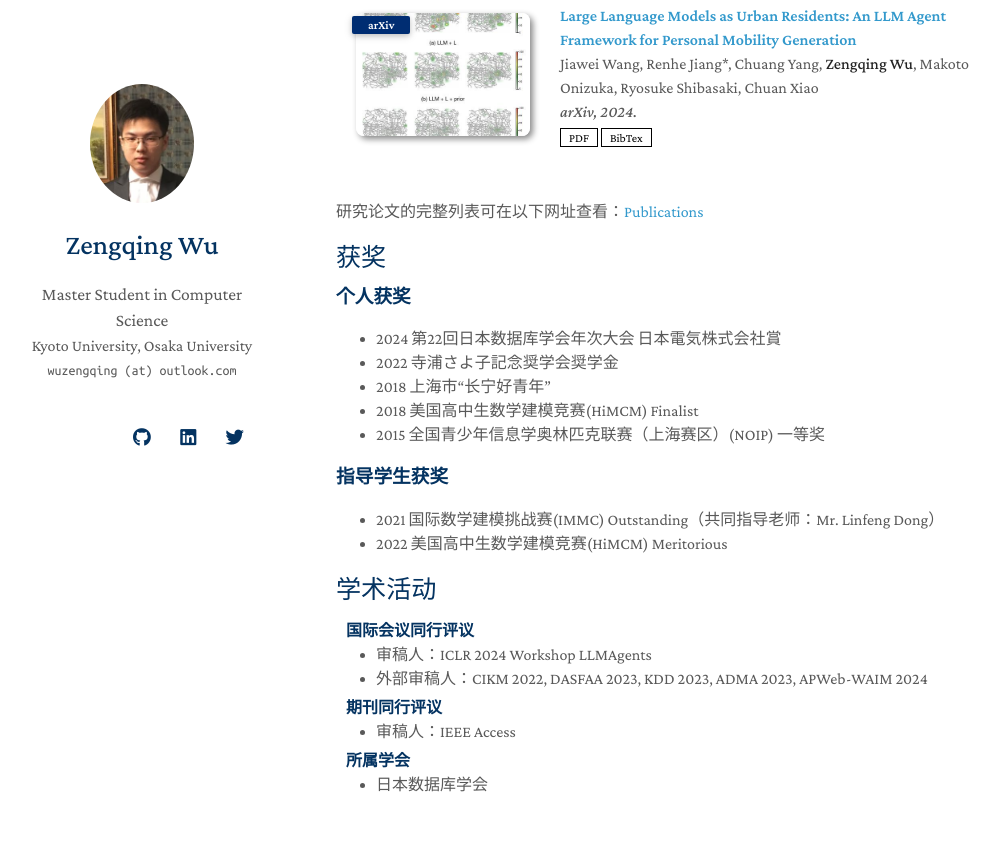
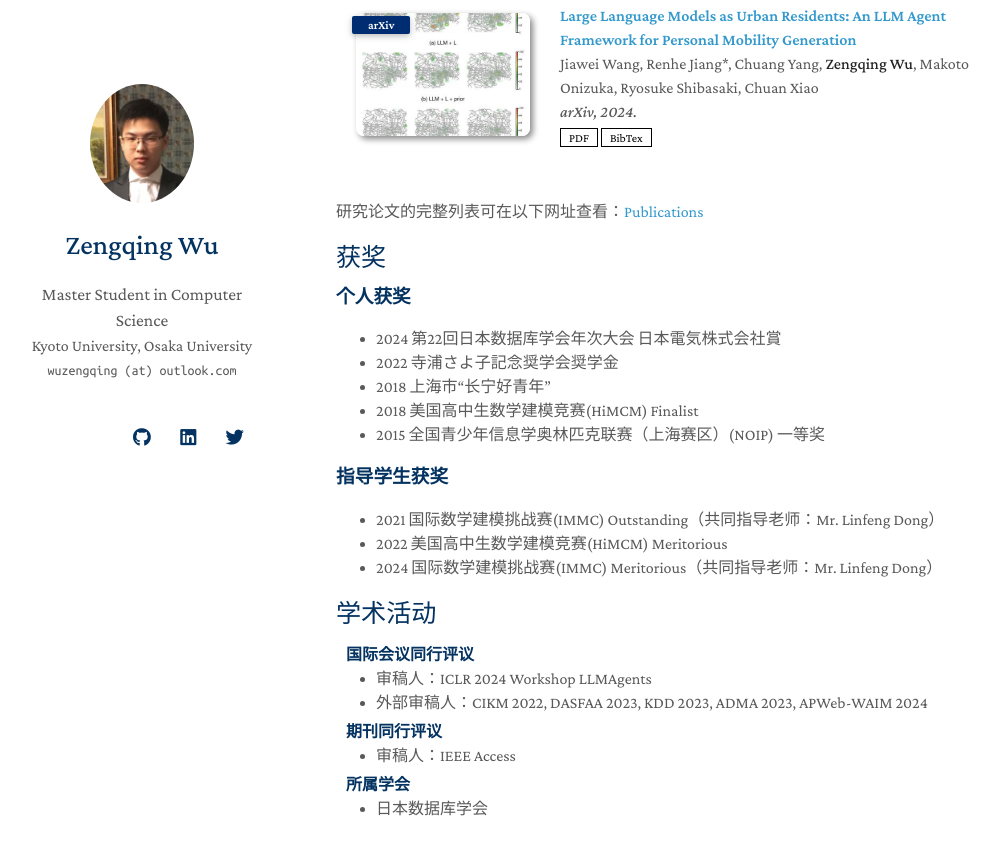
Before and after one commit to wuzengqing001225/wuzengqing001225.github.io, a Jekyll site: the page built from cn.md, in a window 1280 px wide and 900 px high, scrolled down 1089 px. Shown: the top 855 px of the window, without its empty margins (134-1134 px from the left). Built offline with Jekyll 4.4.1, drawn with Linux system fonts in a browser that asks for light colours; nearby versions of some CDN libraries; a style sheet for code colours, icons or effects is not loaded; our own code applies the rules of GitHub Pages for plain Markdown files.

Commit message:
Update awards_cn.md

```diff
--- a/_includes/awards_cn.md
+++ b/_includes/awards_cn.md
@@ -9,3 +9,4 @@
 ### 指导学生获奖
 - 2021 国际数学建模挑战赛(IMMC) Outstanding（共同指导老师：Mr. Linfeng Dong）
 - 2022 美国高中生数学建模竞赛(HiMCM) Meritorious
+- 2024 国际数学建模挑战赛(IMMC) Meritorious（共同指导老师：Mr. Linfeng Dong）
```
